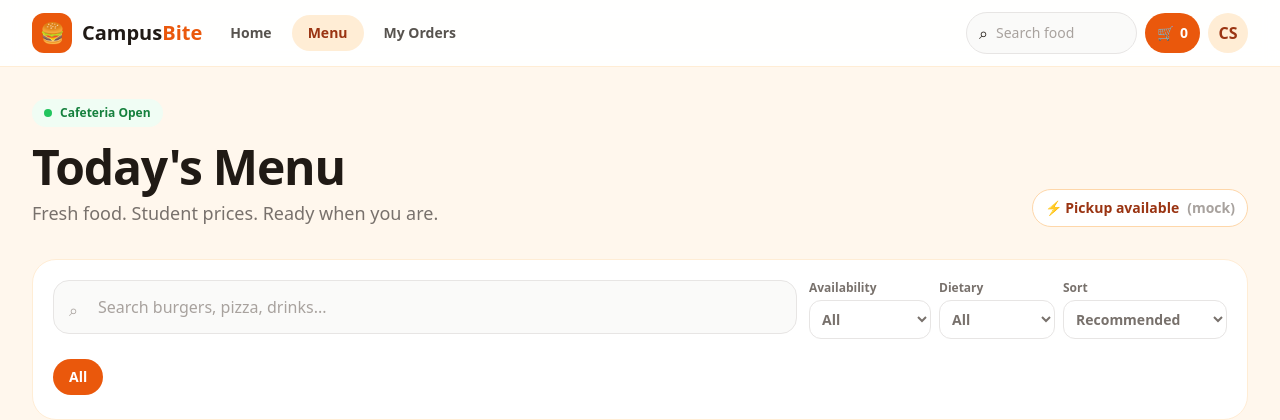
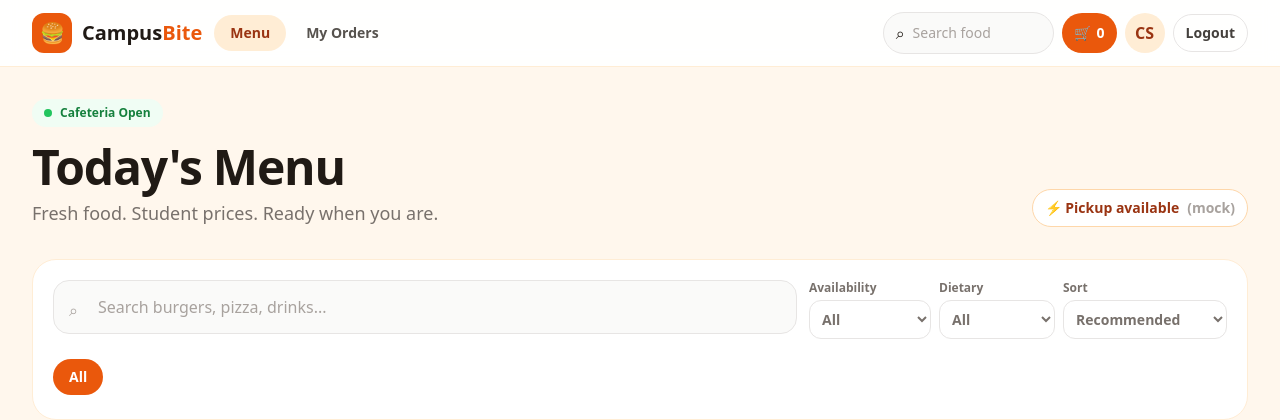
Before and after one commit to chiagsapara405-source/campusBite, a PHP site: page /menu.php in a window 1280 px wide. Shown: the top 420 px of the page. Run offline with PHP 8.4, Linux system fonts and the light colour scheme; data that the repository does not hold is empty; some libraries are stand-ins or nearby versions.

Commit message:
Update student navigation with logout

```diff
--- a/menu.php
+++ b/menu.php
@@ -116,9 +116,7 @@ if ($foodsJson === false) {
                     class="flex h-10 w-10 items-center justify-center rounded-xl bg-orange-600 text-xl">🍔</span><span
                     class="font-display text-xl font-bold text-ink">Campus<span
                         class="text-orange-600">Bite</span></span></a>
-            <div class="hidden items-center gap-1 md:flex"><a href="index.php"
-                    class="focus-ring rounded-full px-4 py-2 text-sm font-bold text-stone-600 hover:bg-orange-50">Home</a><a
-                    href="menu.php"
+            <div class="hidden items-center gap-1 md:flex"><a href="menu.php"
                     class="focus-ring rounded-full bg-orange-100 px-4 py-2 text-sm font-extrabold text-orange-800"
                     aria-current="page">Menu</a><a href="orders.php"
                     class="focus-ring rounded-full px-4 py-2 text-sm font-bold text-stone-600 hover:bg-orange-50">My
@@ -132,19 +130,19 @@ if ($foodsJson === false) {
                     aria-label="View cart, 0 items">🛒 <span id="cart-count">0</span></a><button type="button"
                     data-future
                     class="hidden"
-                    aria-label="Student profile">S</button><a href="profile.php" aria-current="page"
+                    aria-label="Student profile">S</button><a href="profile.php"
                     class="focus-ring hidden h-10 w-10 items-center justify-center rounded-full bg-orange-100 font-bold text-orange-800 sm:flex"
-                    aria-label="My profile">CS</a><button id="menu-toggle" type="button"
+                    aria-label="My profile">CS</a><a href="logout.php"
+                    class="focus-ring rounded-full border border-stone-200 px-3 py-2 text-sm font-extrabold text-stone-700 hover:border-orange-300 hover:bg-orange-50">Logout</a><button id="menu-toggle" type="button"
                     class="focus-ring flex h-10 w-10 items-center justify-center rounded-xl border border-stone-200 md:hidden"
                     aria-expanded="false" aria-controls="mobile-nav" aria-label="Open menu">☰</button></div>
         </nav>
-        <div id="mobile-nav" class="hidden border-t border-stone-100 bg-white px-4 py-3 md:hidden"><a href="index.php"
-                class="block rounded-xl px-4 py-3 font-bold hover:bg-orange-50">Home</a><a href="menu.php"
+        <div id="mobile-nav" class="hidden border-t border-stone-100 bg-white px-4 py-3 md:hidden"><a href="menu.php"
                 class="block rounded-xl bg-orange-100 px-4 py-3 font-extrabold text-orange-800"
                 aria-current="page">Menu</a><a href="orders.php"
-                class="block rounded-xl px-4 py-3 font-bold hover:bg-orange-50">My
-                Orders</a><a href="profile.php"
-                class="block w-full rounded-xl px-4 py-3 text-left font-bold hover:bg-orange-50">Profile</a></div>
+                class="block rounded-xl px-4 py-3 font-bold hover:bg-orange-50">My Orders</a><a href="profile.php"
+                class="block w-full rounded-xl px-4 py-3 text-left font-bold hover:bg-orange-50">Profile</a><a href="logout.php"
+                class="block w-full rounded-xl px-4 py-3 text-left font-bold text-red-600 hover:bg-red-50">Logout</a></div>
     </header>
     <main id="main-content" class="mx-auto max-w-7xl px-4 py-8 pb-28 sm:px-6 lg:px-8">
         <section class="flex flex-col justify-between gap-5 sm:flex-row sm:items-end">
```
